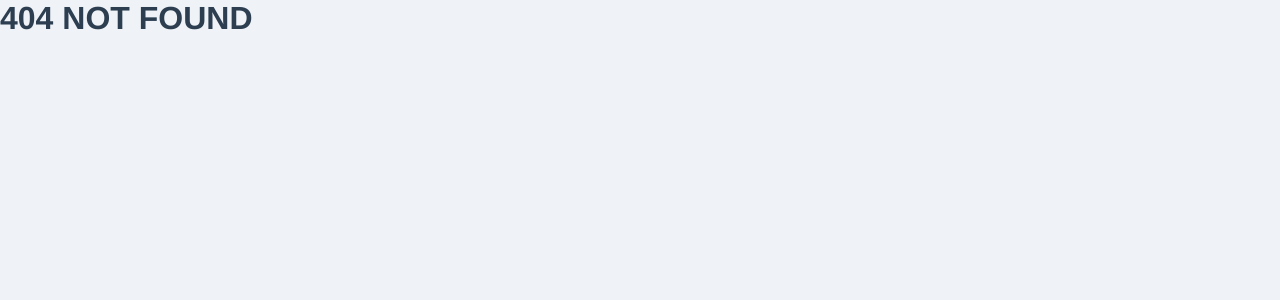
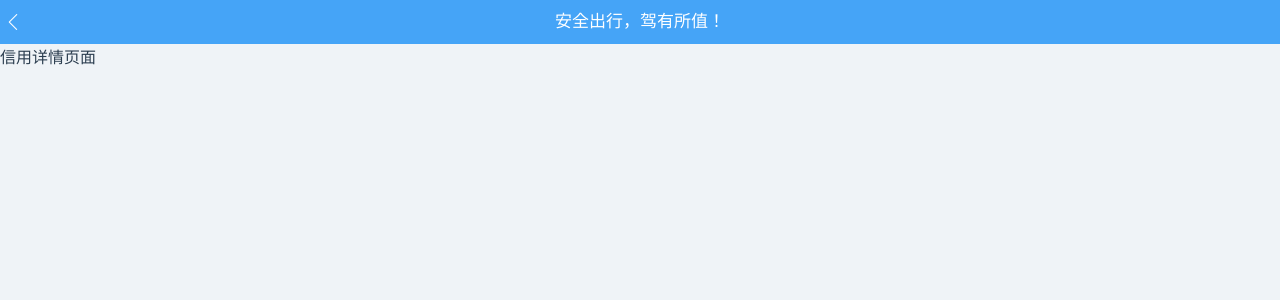
Before and after one commit to Flandre/vue-app-demo, a Vue app: page /#/creditDetail in a window 1280 px wide. Before the commit this address led to /#/404. Shown: the top 300 px of the page. Built offline with nearby package versions, Linux system fonts and the light colour scheme.

Commit message:
update pages

```diff
--- a/src/components/EndorsementsCard/EndorsementsCard.vue
+++ b/src/components/EndorsementsCard/EndorsementsCard.vue
@@ -20,7 +20,7 @@
                 <img :src="endorsement.carStyle"/>
               </div>
             </div>
-            <img src="images/restriction.png" class="is-restriction" v-if="endorsement.restriction === true" />
+            <img src="./images/restriction.png" class="is-restriction" v-if="endorsement.restriction === true" />
           </div>
           <div class="more-service-box">
             <div class="more-service-info">
--- a/src/components/Menu/Menu.vue
+++ b/src/components/Menu/Menu.vue
@@ -115,9 +115,3 @@
     background-image:url('./images/home-a.png')
   }
 </style>
-
-<style>
-  #app {
-    margin-bottom: 50px;
-  }
-</style>
--- /dev/null
+++ b/src/components/NavigatorBar/NavigatorBar.vue
@@ -0,0 +1,41 @@
+<template>
+  <div class="navigator-bar" :style="{backgroundColor : bgColor}">
+    <img src="./images/prev.png" class="prev" @click="tapPrev"/>
+    <div class="title">{{title}}</div>
+  </div>
+</template>
+
+<script>
+  export default {
+    name: "navigator-bar",
+    methods: {
+      tapPrev() {
+        history.back()
+      }
+    },
+    props: ['title', 'bgColor']
+  }
+</script>
+
+<style scoped>
+  .navigator-bar {
+    height: 44px;
+    width: 100%;
+    position: fixed;
+    top: 0;
+  }
+  .navigator-bar .prev{
+    width: 10px;
+    height: 16px;
+    position: fixed;
+    top: 14px;
+    left: 8px
+  }
+  .navigator-bar .title{
+    line-height: 44px;
+    width: 100%;
+    color: #fff;
+    font-size: 17px;
+    text-align: center;
+  }
+</style>
--- /dev/null
+++ b/src/pages/CreditDetail.vue
@@ -0,0 +1,22 @@
+<template>
+  <div class="credit-detail">
+    <NavigatorBar title="安全出行，驾有所值！" bgColor="#45A4F7"/>
+    <p>信用详情页面</p>
+  </div>
+</template>
+
+<script>
+  import NavigatorBar from '@/components/NavigatorBar/NavigatorBar'
+  export default {
+    name: "credit-detail",
+    components: {
+      NavigatorBar
+    }
+  }
+</script>
+
+<style scoped>
+  .credit-detail {
+    margin-top: 44px;
+  }
+</style>
--- a/src/pages/MenuSelect.vue
+++ b/src/pages/MenuSelect.vue
@@ -16,5 +16,7 @@
 </script>
 
 <style scoped>
-
+  .menu-page {
+    margin-bottom: 50px;
+  }
 </style>
--- a/src/router/index.js
+++ b/src/router/index.js
@@ -7,6 +7,7 @@ import Index from '@/pages/menu-select/Index'
 import Study from '@/pages/menu-select/Study'
 import Find from '@/pages/menu-select/Find'
 import Home from '@/pages/menu-select/Home'
+import CreditDetail from '@/pages/CreditDetail'
 import _404 from '@/pages/404'
 
 Vue.use(Router)
@@ -21,6 +22,7 @@ export default new Router({
         { path: '/home', name: '我的', component: Home }
       ]
     },
+    { path: '/creditDetail', name: '信用信息', component: CreditDetail},
     { path: '/404', name: '404页面', component: _404},
     { path: '*', redirect: '/404' }
   ]
```
Also changed, not shown: src/components/NavigatorBar/images/prev.png (added).
